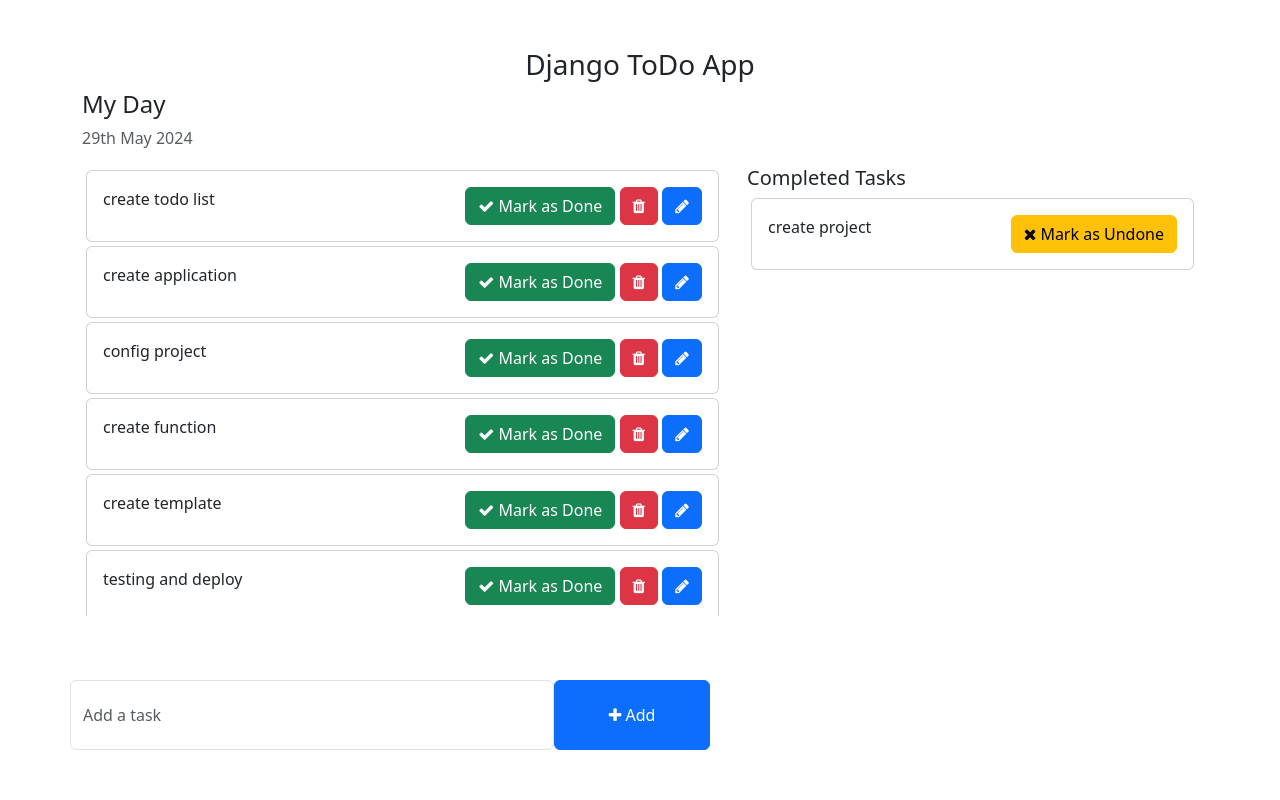
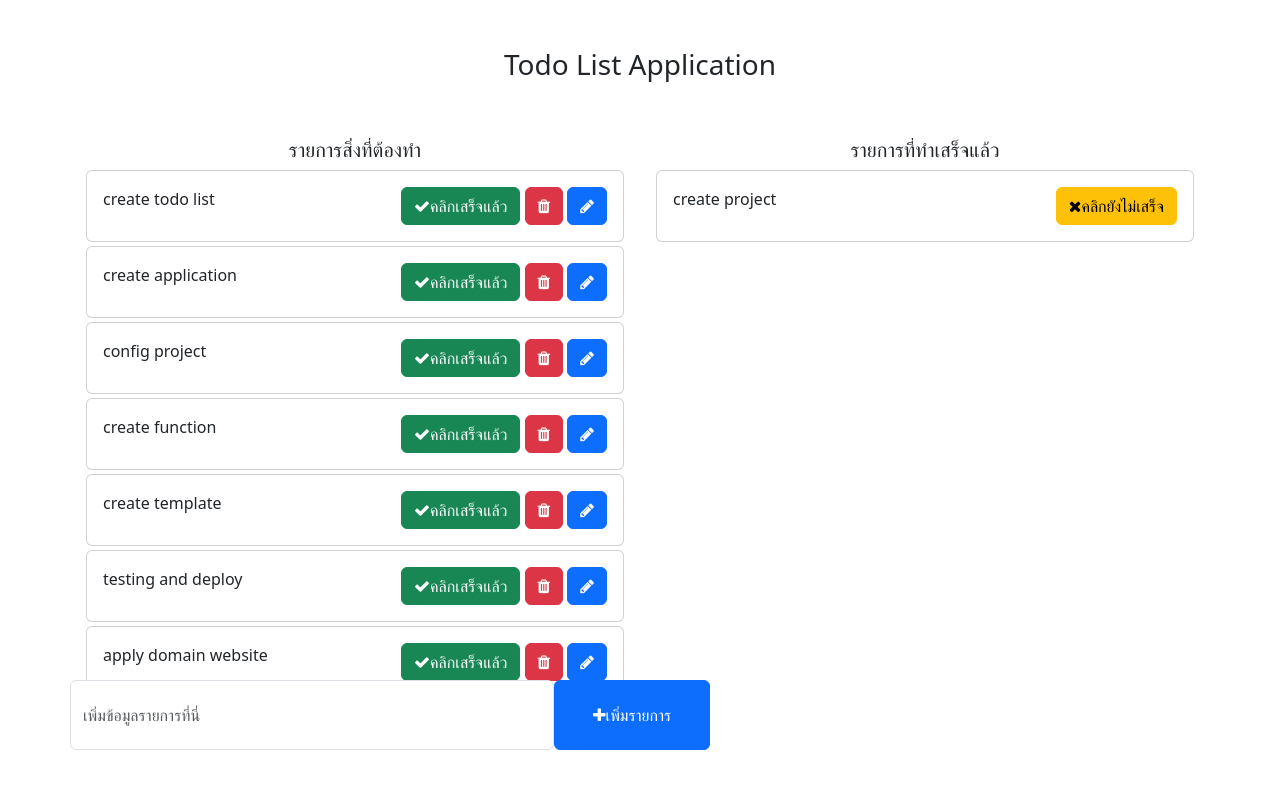
Before and after one commit to joblackpoc/django5_todo, a Django app: page / in a window 1280 px wide. Run offline with Django 5.2, Linux system fonts and the light colour scheme; data comes from the database, SQL or seed files in the repository; both versions use the stored data as it was after the commit.

Commit message:
modified template

```diff
--- a/templates/edit_task.html
+++ b/templates/edit_task.html
@@ -4,7 +4,7 @@
     <meta charset="UTF-8" >
     <meta http-equiv="X-UA-Compatible" content="IE=edge">
     <meta name="viewport" content="width=device-width, initial-scale=1.0">
-    <title>Edit Task</title>
+    <title>แก้ไขรายการ</title>
         <!-- Bootstrap -->
     <link href="https://cdn.jsdelivr.net/npm/bootstrap@5.3.0-alpha1/dist/css/bootstrap.min.css" rel="stylesheet" integrity="sha384-GLhlTQ8iRABdZLl6O3oVMWSktQOp6b7In1Zl3/Jr59b6EGGoI1aFkw7cmDA6j6gD" crossorigin="anonymous">
     <script src="https://cdn.jsdelivr.net/npm/bootstrap@5.3.0-alpha1/dist/js/bootstrap.bundle.min.js" integrity="sha384-w76AqPfDkMBDXo30jS1Sgez6pr3x5MlQ1ZAGC+nuZB+EYdgRZgiwxhTBTkF7CXvN" crossorigin="anonymous"></script>
@@ -20,13 +20,13 @@
 </head>
 <body>
     <div class="container">
-        <h3 class="pt-5 pb-5 text-center">Edit Task</h3>
+        <h3 class="pt-5 pb-5 text-center">แก้ไขรายการ</h3>
         <form action="{% url 'edit_task' get_task.pk %}" method="POST" style="width: 500px; margin: auto;">
             {% csrf_token %}
             <div class="form-group">
                 <span style="display: flex;">
                     <input type="text" name="task" class="form-control" placeholder="" value="{{ get_task.task }}">
-                    <button type="submit" class="btn btn-primary" style="width: 200px;"><i class="fa fa-plus"></i>Update</button>
+                    <button type="submit" class="btn btn-primary" style="width: 200px;"><i class="fa fa-plus"></i>ยืนยันแก้ไข</button>
                 </span>
             </div>
         </form>
--- a/templates/home.html
+++ b/templates/home.html
@@ -4,7 +4,7 @@
     <meta charset="UTF-8">
     <meta http-equiv="X-UA-Compatible" content="IE=edge">
     <meta name="viewport" content="width=device-width, initial-scale=1.0">
-    <title>TODO LIST - Home</title>
+    <title>TODO LIST</title>
 
     <!-- Bootstrap -->
     <link href="https://cdn.jsdelivr.net/npm/bootstrap@5.3.0-alpha1/dist/css/bootstrap.min.css" rel="stylesheet" integrity="sha384-GLhlTQ8iRABdZLl6O3oVMWSktQOp6b7In1Zl3/Jr59b6EGGoI1aFkw7cmDA6j6gD" crossorigin="anonymous">
@@ -20,18 +20,20 @@
 </head>
 <body>
     <div class="container">
-        <h3 class="pt-5 text-center">Django ToDo App</h3>
-        <div class="row">
-            <h4>My Day</h4>
-            <p class="text-muted">{% now "jS F Y" %}</p>
-            <div class="col-md-7 col-lg-7" style="height: 450px; overflow: scroll;">
+        <h3 class="pt-5 text-center">Todo List Application</h3>
+        <div class="row pt-5">
+
+            <!--<h4>วันเดือนปี</h4>
+            <p class="text-muted">{% now "jS F Y" %}</p> -->
+            <div class="col-md-6 col-lg-6" style="height: 650px; overflow: scroll;">
+                <h5 class="text-center">รายการสิ่งที่ต้องทำ</h5>
                 <!-- List of all the tasks for the day -->
                 {% for task in tasks %}
                 <div class="card m-1">
                     <div class="card-body">
                         {{ task.task }}
                         <span style="position: relative; float: right;">
-                            <a href="{% url 'mark_as_done' task.pk %}" class="btn btn-success"><i class="fa fa-check"></i> Mark as Done</a>
+                            <a href="{% url 'mark_as_done' task.pk %}" class="btn btn-success"><i class="fa fa-check"></i>คลิกเสร็จแล้ว</a>
                             <a href="{% url 'delete_task' task.pk %}" class="btn btn-danger"><i class="fa fa-trash"></i></a>
                             <a href="{% url 'edit_task' task.pk %}" class="btn btn-primary"><i class="fa fa-pencil"></i></a>
                         </span>
@@ -39,16 +41,15 @@
                 </div>
                {% endfor %}
             </div>
-            <div class="col-md-5 col-lg-5">
-                <h5>Completed Tasks</h5>
+            <div class="col-md-6 col-lg-6" style="height: 650px; overflow: scroll;">
+                <h5 class="text-center">รายการที่ทำเสร็จแล้ว</h5>
                 <!-- List of all the tasks that have completed -->
                 {% for completed_task in completed_tasks %}
                 <div class="card m-1">
                     <div class="card-body">
                         {{ completed_task.task }}
                         <span style="position: relative; float: right;">
-                            <a href="{% url 'mark_as_undone' completed_task.pk %}" class="btn btn-warning"><i class="fa fa-times"></i> Mark as Undone</a>
-
+                            <a href="{% url 'mark_as_undone' completed_task.pk %}" class="btn btn-warning"><i class="fa fa-times"></i>คลิกยังไม่เสร็จ</a>
                         </span>
                     </div>
                 </div>
@@ -62,8 +63,8 @@
                     {% csrf_token %}
                     <div class="form-group">
                         <span style="display: flex;">
-                            <input type="text" name="task" class="form-control" placeholder="Add a task">
-                            <button type="submit" class="btn btn-primary" style="width: 200px;"><i class="fa fa-plus"></i> Add</button>
+                            <input type="text" name="task" class="form-control" placeholder="เพิ่มข้อมูลรายการที่นี่">
+                            <button type="submit" class="btn btn-primary" style="width: 200px;"><i class="fa fa-plus"></i>เพิ่มรายการ</button>
                         </span>
                     </div>
                 </form>
```
Also changed, not shown: db.sqlite3.
